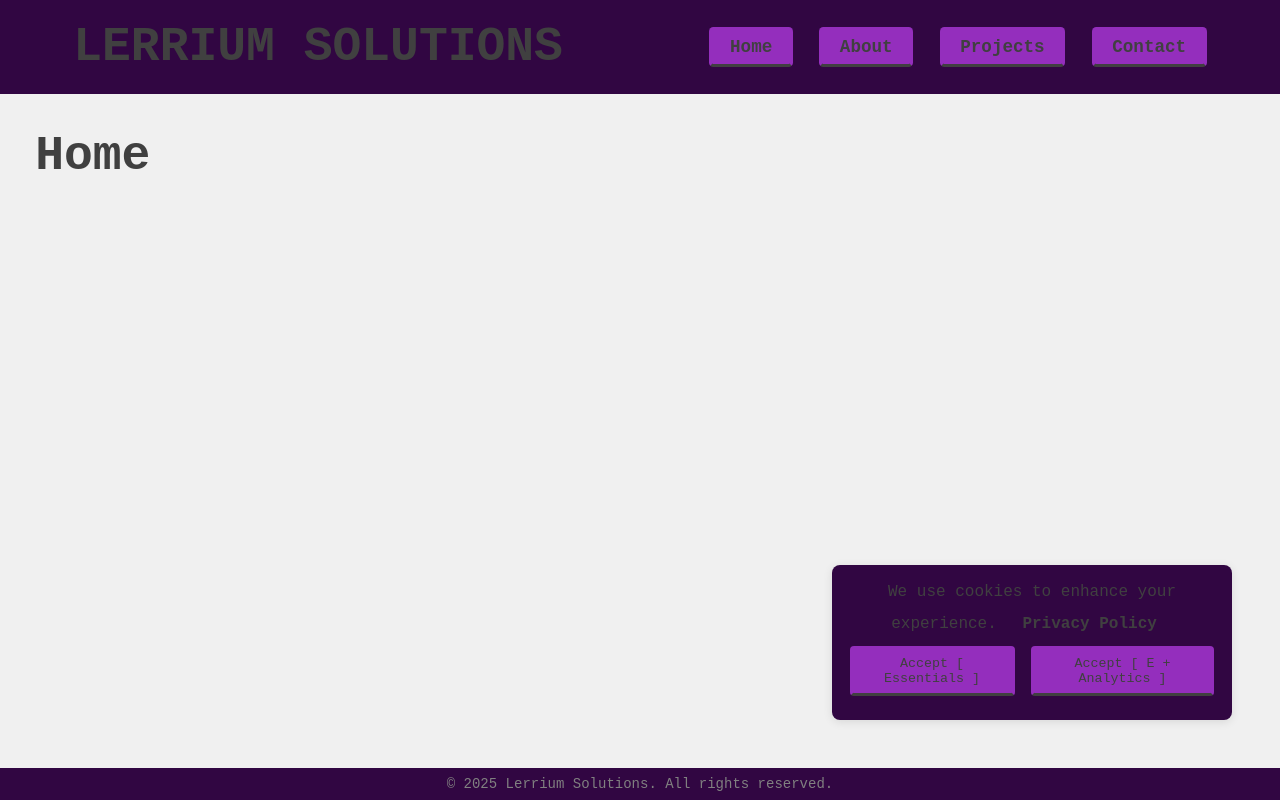
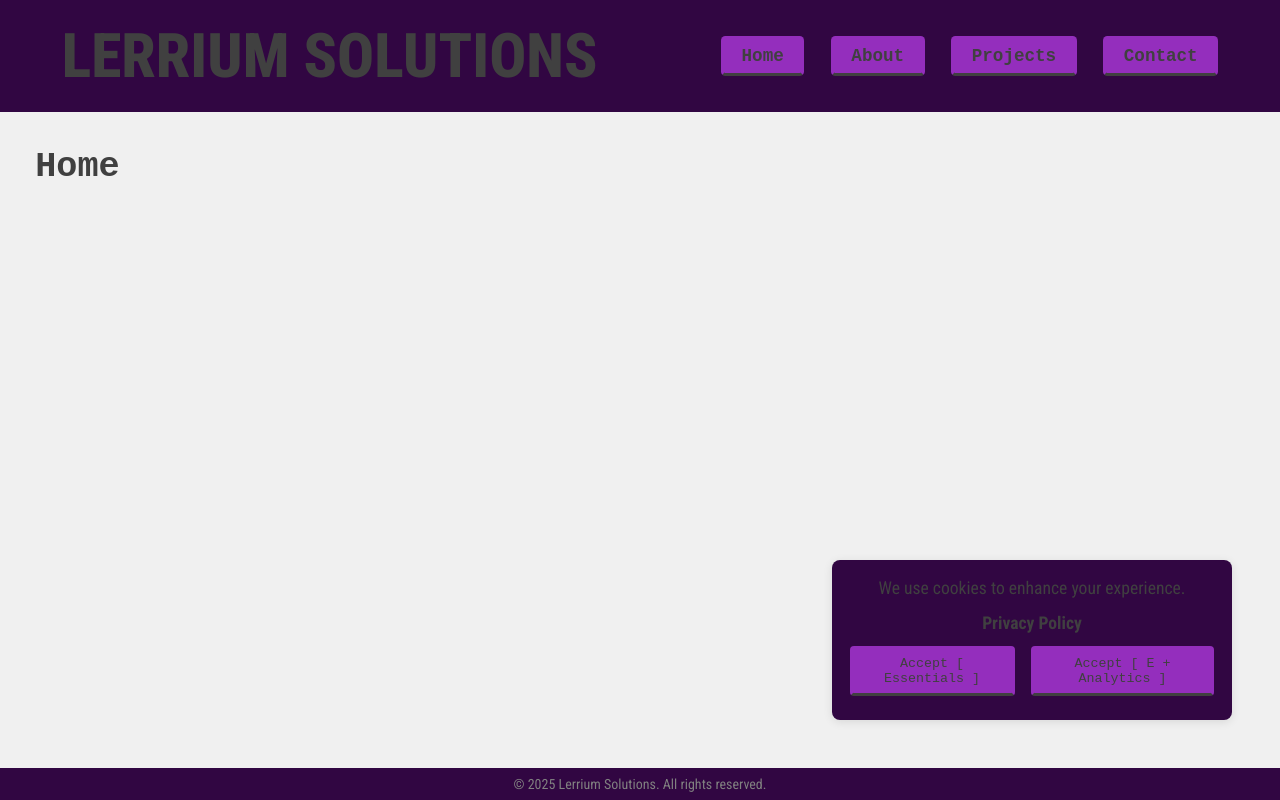
Before and after one commit to Lerrium-Solutions/Frontend, a React (Vite) app: page / in a window 1280 px wide. Built offline with nearby package versions, Linux system fonts and the light colour scheme; a web font is replaced by a local one.

Commit message:
Changed the name of Home to Hero, and linked it in the route.

```diff
--- a/src/App.jsx
+++ b/src/App.jsx
@@ -11,6 +11,7 @@ import Login from './assets/auth/Login';
 import Register from './assets/auth/Register';
 import NotFound from './assets/pages/NotFound';
 import GDPRBanner from './assets/components/GDPR';
+import Hero from './assets/pages/Hero';
 
 function App() {
   return (
@@ -29,23 +30,21 @@ function App() {
       <Routes>
         {/* MainLayout for primary pages */}
         <Route path="/" element={<MainLayout />}>
-          <Route index element={<h1>Home</h1>} />
+          <Route index element={<Hero />} />
           <Route path="projects" element={<Projects />} />
           <Route path="contact" element={<Contact />} />
           <Route path="about" element={<About />} />
           <Route path="privacy" element={<PrivacyPolicy />} /> {/* Added for GDPR */}
-          <Route path="*" element={<NotFound />} /> {/* Improved 404 */}
         </Route>
 
         {/* CenterLayout for auth pages */}
         <Route path="/auth" element={<CenterLayout />}>
           <Route path="login" element={<Login />} />
           <Route path="register" element={<Register />} />
-          <Route path="*" element={<NotFound />} /> {/* Improved 404 */}
         </Route>
 
         {/* 404 Route */}
-        <Route path="*" element={<NotFound />} /> {/* Improved 404 */}
+        <Route path="*" element={<NotFound />} />
       </Routes>
     </>
   );
--- a/src/assets/components/Header.jsx
+++ b/src/assets/components/Header.jsx
@@ -6,7 +6,7 @@ const Header = () => {
   return (
     <header>
       <NavLink to="/">
-        <h1>LERRIUM SOLUTIONS</h1>
+        <h1 className='title'>LERRIUM SOLUTIONS</h1>
       </NavLink>
     </header>
   )
--- a/src/assets/pages/About.jsx
+++ b/src/assets/pages/About.jsx
@@ -3,7 +3,7 @@ import '/src/css/pages/About.css'
 
 const About = () => {
   return (
-    <h1>About</h1>
+    <h1 className='h3'>About</h1>
   )
 }
 
--- a/src/assets/pages/Contact.jsx
+++ b/src/assets/pages/Contact.jsx
@@ -3,7 +3,7 @@ import '/src/css/pages/Contact.css'
 
 const Contact = () => {
   return (
-    <h1>Contact</h1>
+    <h1 className='h3'>Contact</h1>
   )
 }
 
--- /dev/null
+++ b/src/assets/pages/Hero.jsx
@@ -0,0 +1,10 @@
+import React from 'react'
+import '/src/css/pages/Hero.css'
+
+const Hero = () => {
+  return (
+    <h1 className='h3'>Home</h1>
+  )
+}
+
+export default Hero
--- a/src/assets/pages/PrivacyPolicy.jsx
+++ b/src/assets/pages/PrivacyPolicy.jsx
@@ -3,7 +3,7 @@ import React from 'react'
 const PrivacyPolicy = () => {
     return (
         <div>
-            <h1>Privacy Policy</h1>
+            <h1 className='h3'>Privacy Policy</h1>
             <p>We have no interest of your data.</p>
             <p>A cookie is created that communicates with the site, and only focus on essential usage.</p>
             <p>Such as if you are on dark/light mode, which parts of the page you have visited.</p>
--- a/src/assets/pages/Projects.jsx
+++ b/src/assets/pages/Projects.jsx
@@ -3,7 +3,7 @@ import '/src/css/pages/Projects.css'
 
 const Projects = () => {
   return (
-    <h1>Upcoming Projects</h1>
+    <h1 className='h3'>Upcoming Projects</h1>
   )
 }
 
--- a/src/css/components/Header.css
+++ b/src/css/components/Header.css
@@ -10,3 +10,16 @@ header {
     }
 
 }
+
+@media (width >= 768px) {
+    header {
+        padding: 2em;
+    }
+}
+
+@media (width >= 1280px) {
+    header {
+        padding: 4em;
+    }
+
+}
--- a/src/css/typography/Typography.css
+++ b/src/css/typography/Typography.css
@@ -17,15 +17,19 @@
   --font-weight-900: 900;
 
   /* Font Sizes */
-  --font-size-xxs: 0.625rem;   /* 10px */
-  --font-size-xs:  0.75rem;    /* 12px */
-  --font-size-sm:  0.875rem;   /* 14px */
-  --font-size-base: 1rem;      /* 16px */
-  --font-size-md:  1.125rem;   /* 18px */
-  --font-size-lg:  1.25rem;    /* 20px */
-  --font-size-xl:  1.5rem;     /* 24px */
-  --font-size-2xl: 2rem;       /* 32px */
-  --font-size-3xl: 3rem;       /* 48px */
+  --font-size-tiny: 0.625em;          /* 10px */
+  --font-size-extra-small: 0.75em;    /* 12px */
+  --font-size-small: 0.875em;         /* 14px */
+  --font-size-normal: 1em;            /* 16px */
+  --font-size-medium: 1.125em;        /* 18px */
+  --font-size-large: 1.25em;          /* 20px */
+  --font-size-extra-large: 1.5em;     /* 24px */
+  --font-size-2x-large: 2em;          /* 32px */
+  --font-size-3x-large: 3em;          /* 48px */
+  --font-size-4x-large: 3.5em;        /* 56px */
+  --font-size-5x-large: 4em;          /* 64px */
+  --font-size-6x-large: 4.5em;        /* 72px */
+  --font-size-7x-large: 5em;          /* 80px */
 
   /* Icon Fonts */
   --fa-free-font-family: 'Font Awesome 6 Free';
@@ -35,7 +39,7 @@
 html, body {
   font-family: var(--primary-font-family);
   font-weight: var(--font-weight-400);
-  font-size: var(--font-size-base);
+  font-size: var(--font-size-normal);
 }
 
 h1, h2, h3, h4, h5, h6 {
@@ -44,28 +48,33 @@ h1, h2, h3, h4, h5, h6 {
 }
 
 h1, .h1 {
-  font-size: var(--font-size-3xl);
+  font-size: var(--font-size-4x-large);
 }
 h2, .h2 {
-  font-size: var(--font-size-xl);
+  font-size: var(--font-size-3x-large);
 }
 h3, .h3 {
-  font-size: var(--font-size-lg);
+  font-size: var(--font-size-2x-large);
 }
 h4, .h4 {
-  font-size: var(--font-size-md);
+  font-size: var(--font-size-extra-large);
 }
 h5, .h5 {
-  font-size: var(--font-size-sm);
+  font-size: var(--font-size-large);
 }
 h6, .h6 {
-  font-size: var(--font-size-xs);
+  font-size: var(--font-size-tiny);      /* 10px */
+}
+
+.title {
+  font-family: var(--primary-font-family-alt);
+  font-weight: var(--font-weight-800);
 }
 
 p {
-  font-family: var(--secondary-font-family);
+  font-family: var(--primary-font-family-alt);
   font-weight: var(--font-weight-400);
-  font-size: var(--font-size-base);
+  font-size: var(--font-size-normal);
 }
 
 a {
@@ -74,7 +83,7 @@ a {
 
 input,
 textarea {
-  font-family: var(--secondary-font-family);
+  font-family: var(--primary-font-family-alt);
   font-weight: var(--font-weight-400);
   border: 1px solid var(--primary-color);
   padding: 0.5em;
@@ -90,7 +99,7 @@ textarea:focus {
 /* Responsive font sizing */
 @media (max-width: 768px) {
   body {
-    font-size: calc(var(--font-size-base) * 0.9);
+    font-size: calc(var(--font-size-normal) * 0.9);
   }
   input,
   textarea {
@@ -100,7 +109,7 @@ textarea:focus {
 
 @media (min-width: 769px) {
   body {
-    font-size: calc(var(--font-size-base) * 1.1);
+    font-size: calc(var(--font-size-normal) * 1.1);
   }
   input,
   textarea {
```
Also changed, not shown: src/assets/pages/Home.jsx (deleted, +0 -10 lines), src/css/pages/Hero.css (added), src/css/pages/Home.css (deleted).
